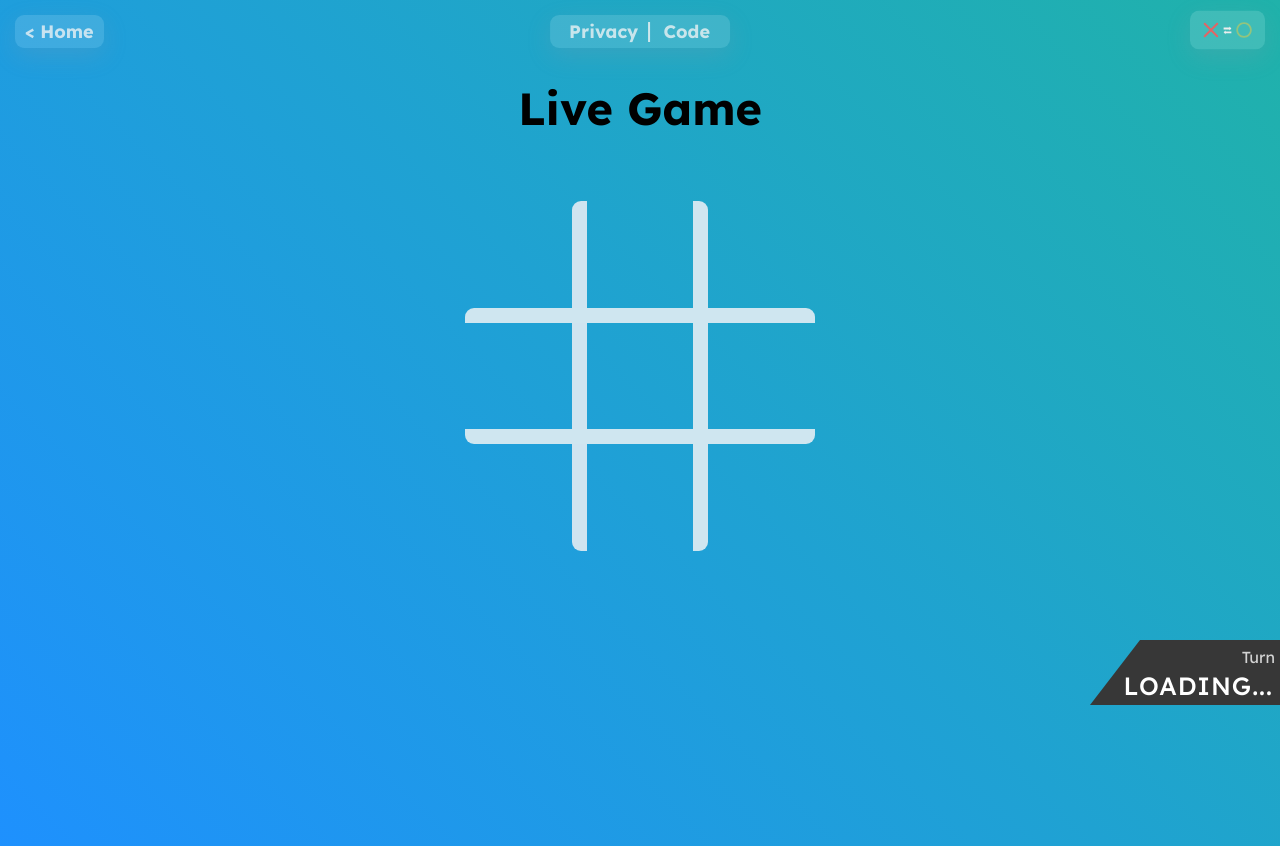
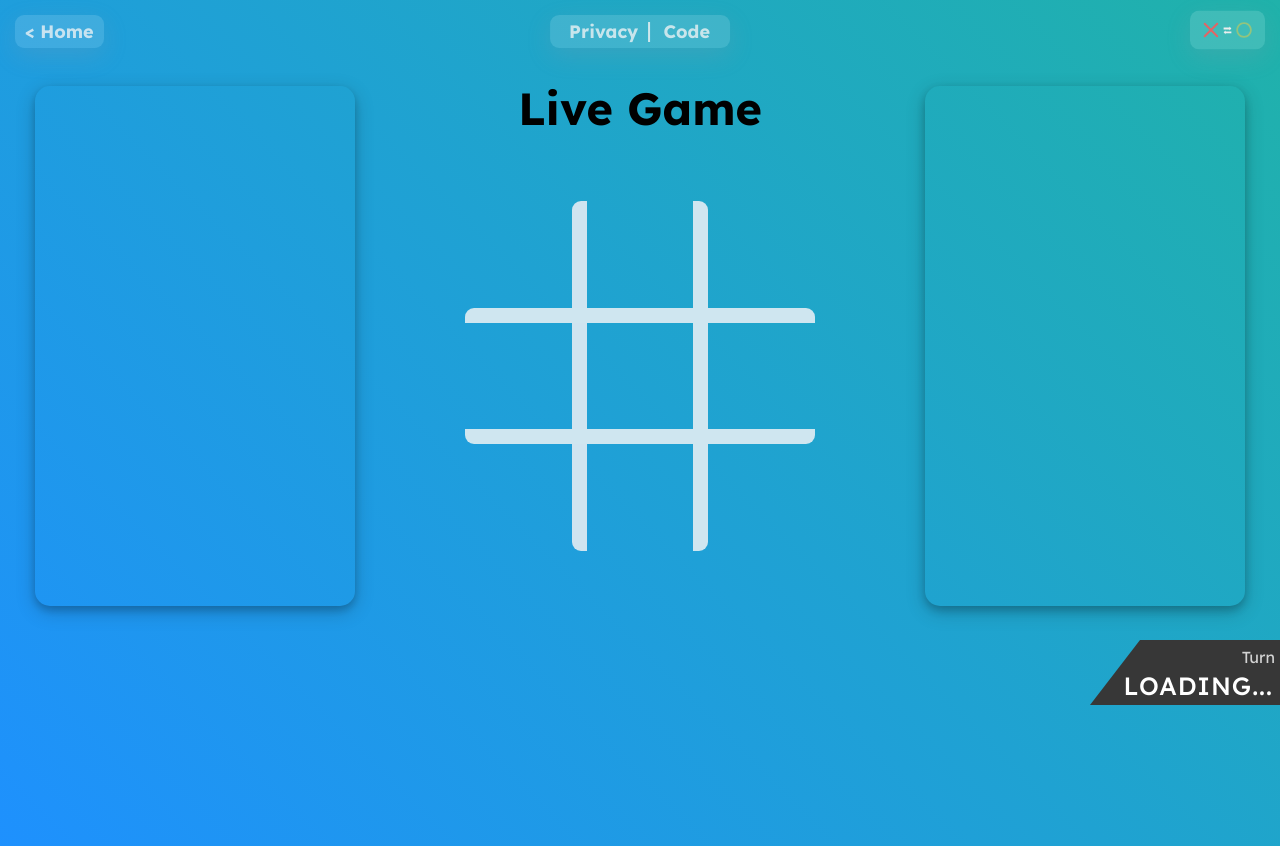
Before and after one commit to Encryptium/Tic-Tac-Pro, a Flask app: template templates/game.html in a window 1280 px wide. Shown: the top 846 px of the page. Run offline with Flask 2, Linux system fonts and the light colour scheme; the template is opened without the code that fills it, so the values that code supplies are empty; some libraries are stand-ins or nearby versions.

Commit message:
Update game.css

```diff
--- a/static/game.css
+++ b/static/game.css
@@ -220,6 +220,48 @@ body {
 	cursor: pointer;
 }
 
+#game-ad-left {
+	/* font-weight: bold; */
+	font-weight: normal;
+	font-family: 'Lexend', sans-serif;
+	position: absolute;
+	top: 42%;
+	left: 25px;
+    transform: translateY(-50%);
+    height: 65%;
+    width: 25%;
+	color: #646464;
+	margin: 10px;
+	cursor: pointer;
+	border: none;
+    border-radius: 15px;
+	background: transparent;
+	box-shadow: 0 4px 8px 0 rgba(0, 0, 0, 0.2), 0 6px 20px 0 rgba(0, 0, 0, 0.19);
+}
+
+#game-ad-right {
+    /* font-weight: bold; */
+    font-weight: normal;
+    font-family: 'Lexend', sans-serif;
+    position: absolute;
+    top: 42%;
+    right: calc(25px);
+    transform: translateY(-50%);
+    height: 65%;
+    width: 25%;
+    color: #646464;
+    margin: 10px;
+    cursor: pointer;
+    border: none;
+    border-radius: 15px;
+    background: transparent;
+    box-shadow: 0 4px 8px 0 rgba(0, 0, 0, 0.2), 0 6px 20px 0 rgba(0, 0, 0, 0.19);
+}
+
+#game-ad-left *:first-child, #game-add-right *:first-child {
+    border-radius: 15px;
+}
+
 @media only screen and (max-width: 768px) {
   h1 {
     display: none;
```
